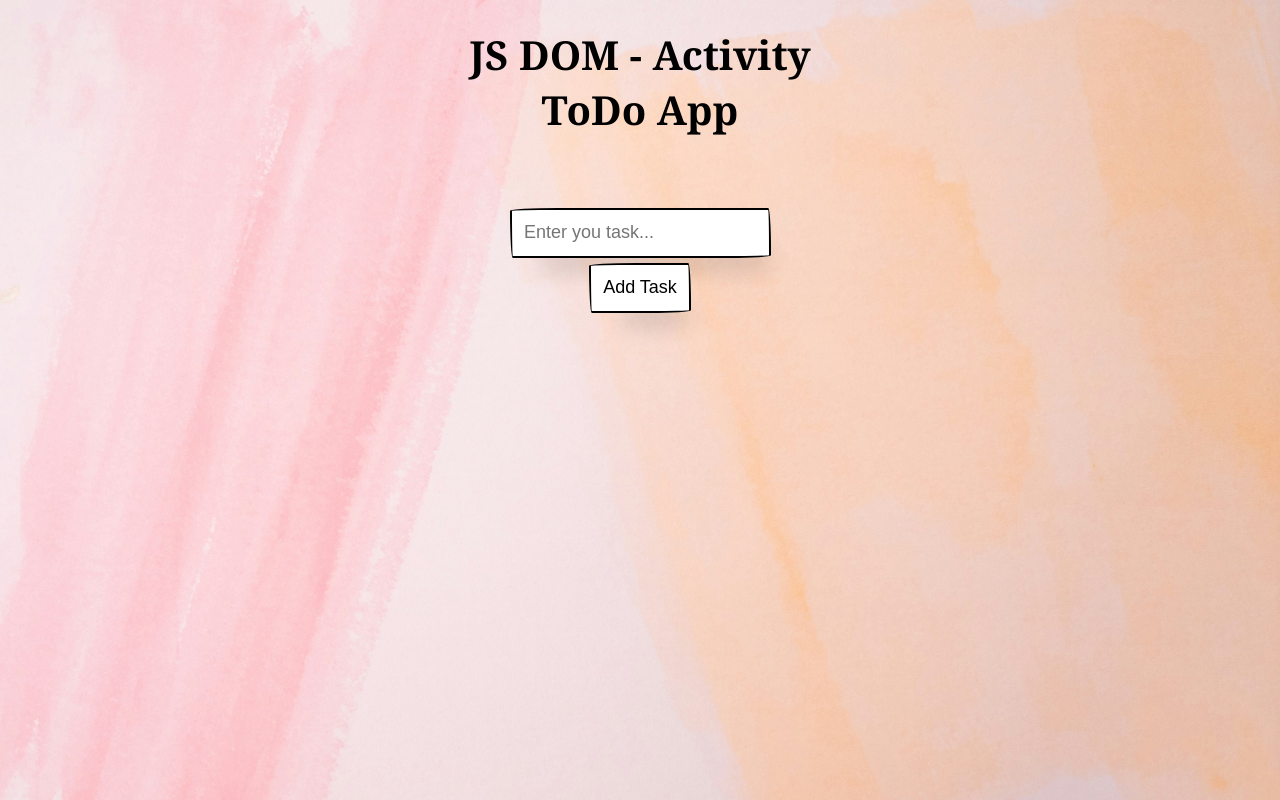
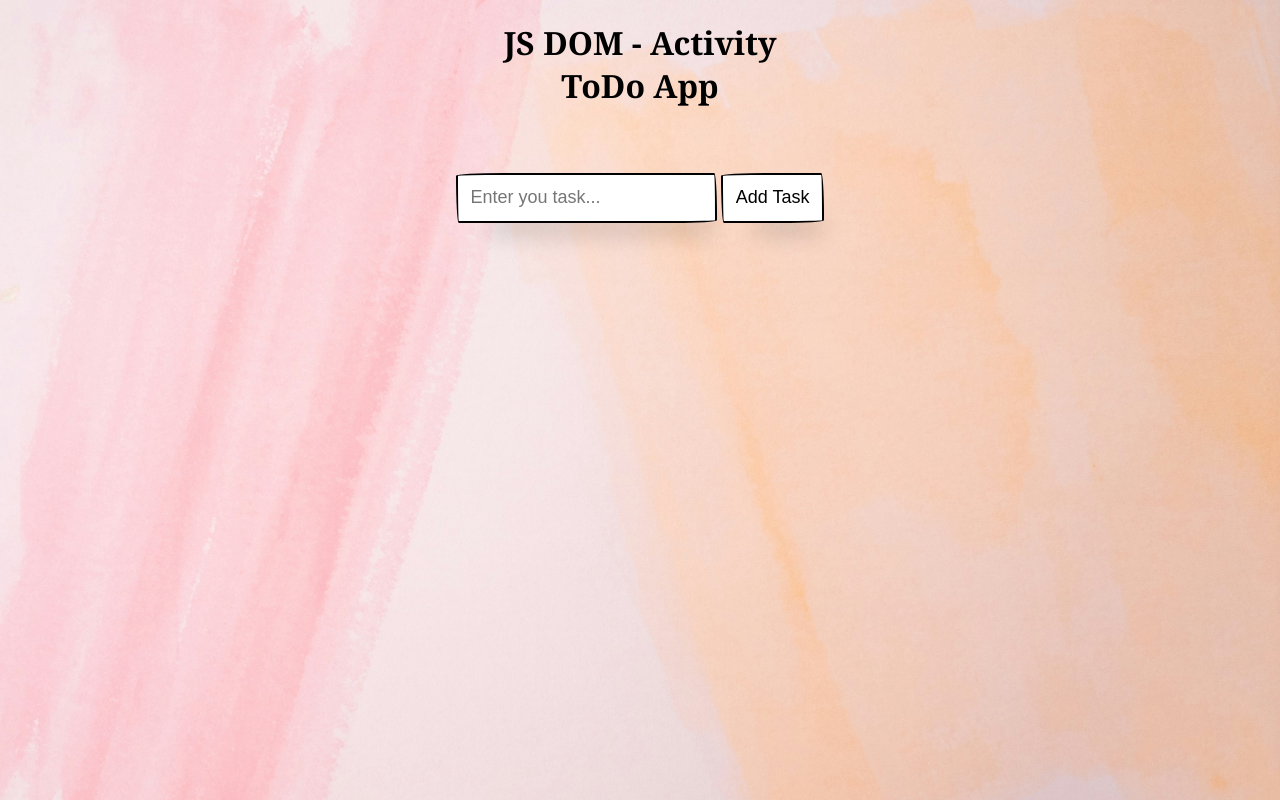
Before and after one commit to hardiksrivastavaa/ToDo-App, a plain HTML site: page index.html in a window 1280 px wide. Drawn offline with Linux system fonts and the light colour scheme.

Commit message:
Update index.html

```diff
--- a/index.html
+++ b/index.html
@@ -4,17 +4,17 @@
 <head>
   <meta charset="UTF-8" />
   <meta name="viewport" content="width=device-width, initial-scale=1.0" />
-  <title>Activity - ToDo App</title>
+  <title>ToDo App</title>
   <link rel="stylesheet" href="style.css" />
 </head>
 
 <body>
-  <h1 style="font-size: 40px">JS DOM - Activity <br />ToDo App</h1>
+  <h1 style="font-size: xx-large">JS DOM - Activity <br />ToDo App</h1>
   <br /><br />
 
   <input type="text" placeholder="Enter you task..." />
-  <br>
   <button>Add Task</button>
+  <br />
   <ul></ul>
 
   <script src="app.js"></script>
```
